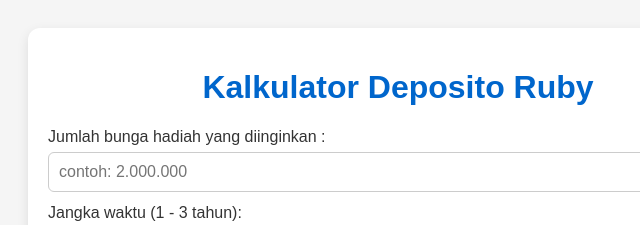
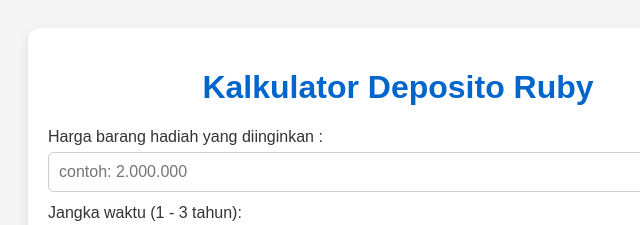
Before and after one commit to ardibprsutra/depositoberhadiah, a plain HTML site: page index.html in a window 1280 px wide. Shown: the top 225 px of the page, 242-882 px from the left. Drawn offline with Linux system fonts and the light colour scheme.

Commit message:
Update index.html

```diff
--- a/index.html
+++ b/index.html
@@ -57,7 +57,7 @@
   <div class="container">
     <h1>Kalkulator Deposito Ruby</h1>
 
-    <label for="hadiah">Jumlah bunga hadiah yang diinginkan :</label>
+    <label for="hadiah">Harga barang hadiah yang diinginkan :</label>
     <input type="text" id="hadiah" placeholder="contoh: 2.000.000">
 
     <label for="tahun">Jangka waktu (1 - 3 tahun):</label>
```
